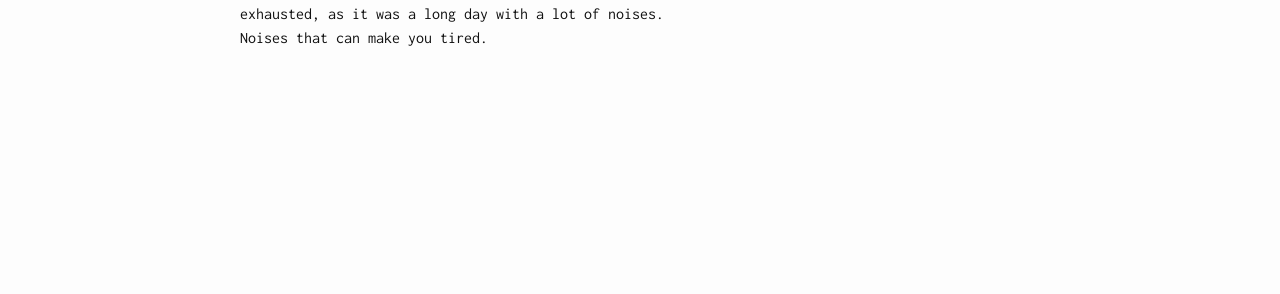
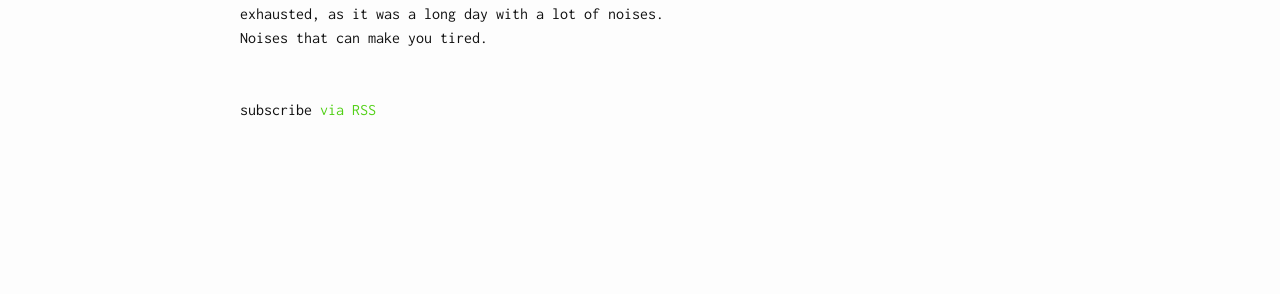
Before and after one commit to styles3544/Blog, a Jekyll site: the page built from _posts/2020-05-20-Noises.md, in a window 1280 px wide. Shown: the part 320-614 px from the top of the page. Built offline with Jekyll 4.4.1, drawn with Linux system fonts in a browser that asks for light colours; comment, search, counter and statistics services are not loaded.

Commit message:
renovating

```diff
--- a/_layouts/page.html
+++ b/_layouts/page.html
@@ -14,7 +14,8 @@ layout: default
        {{ content }}
     </div>
 
-
+ <br/><br/>
+    <p class="rss-subscribe">subscribe <a href="{{ site.baseurl }}/feed.xml">via RSS</a></p>
 </div>
 
 <div class="container">
```
